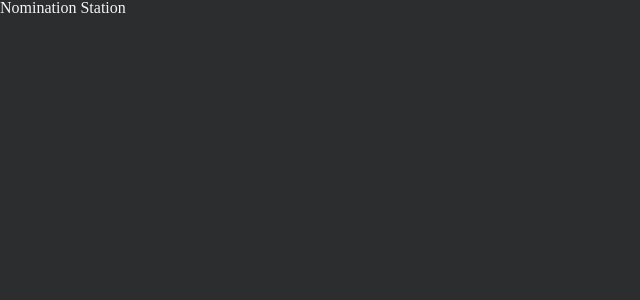
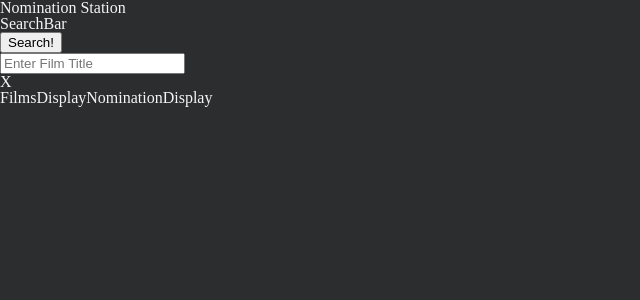
Before and after one commit to CraigNock/NominationStation, a React (Create React App) app: page / in a window 1280 px wide. Shown: the top 300 px of the page, without its empty margins (0-640 px from the left). Built offline with nearby package versions, Linux system fonts and the light colour scheme.

Commit message:
start on searchbar

```diff
--- a/src/components/Main/Main.tsx
+++ b/src/components/Main/Main.tsx
@@ -1,12 +1,29 @@
 import React from 'react';
 import styled from 'styled-components';
 
+import SearchBar from '../Searchbar';
+import FilmsDisplay from '../FilmsDisplay';
+import NominationsDisplay from '../NominationDisplay';
+
 const Main = () => {
   return (
-    <div>
+    <StyledDiv>
       Nomination Station
-    </div>
+      <SearchBar/>
+        <Content>
+          <FilmsDisplay/>
+          <NominationsDisplay/>
+        </Content>
+    </StyledDiv>
   );
 }
 
+const StyledDiv = styled.div`
+  display: flex;
+  flex-direction: column;
+`;
+const Content = styled.div`
+  display: flex;
+`;
+
 export default Main;
--- a/src/components/Searchbar/SearchBar.tsx
+++ b/src/components/Searchbar/SearchBar.tsx
@@ -1,19 +1,58 @@
-import React from 'react';
+import React, {useState} from 'react';
 import styled from 'styled-components';
 
 const SearchBar = () => {
+  const [inputValue, setInputValue] = useState<string>('');
+  const [disable, setDisable] = useState<boolean>(false);
+
+  const submitHandle = (inputValue: string | null) : void => {
+    console.log('inputValue', inputValue);
+  };
 
   return (
-    <StyledDiv>
+    <StyledForm>
       <div> SearchBar </div>
-    </StyledDiv>
+      <button
+          type='submit'
+          onClick={(e)=>{
+            e.preventDefault();
+            submitHandle(null);
+          }}
+          disabled={disable}
+        >
+          Search!
+        </button>
+        <SearchBox>
+          <StyledInput
+            type="text"
+            onChange={(e)=>setInputValue(e.target.value)}
+            value={inputValue}
+            placeholder={'Enter Film Title'}
+          />
+          <ClearButton
+            onClick={()=>setInputValue('')}
+          >
+            X
+          </ClearButton>
+        </SearchBox>
+    </StyledForm>
   )
 };
 
 
-export default SearchBar;
+const StyledForm = styled.form`
+
+`;
+
+const SearchBox = styled.div`
+
+`;
+const StyledInput = styled.input`
+
+`;
+const ClearButton = styled.div`
+
+`;
 
 
-const StyledDiv = styled.div`
-
-`;
+export default SearchBar;
```
